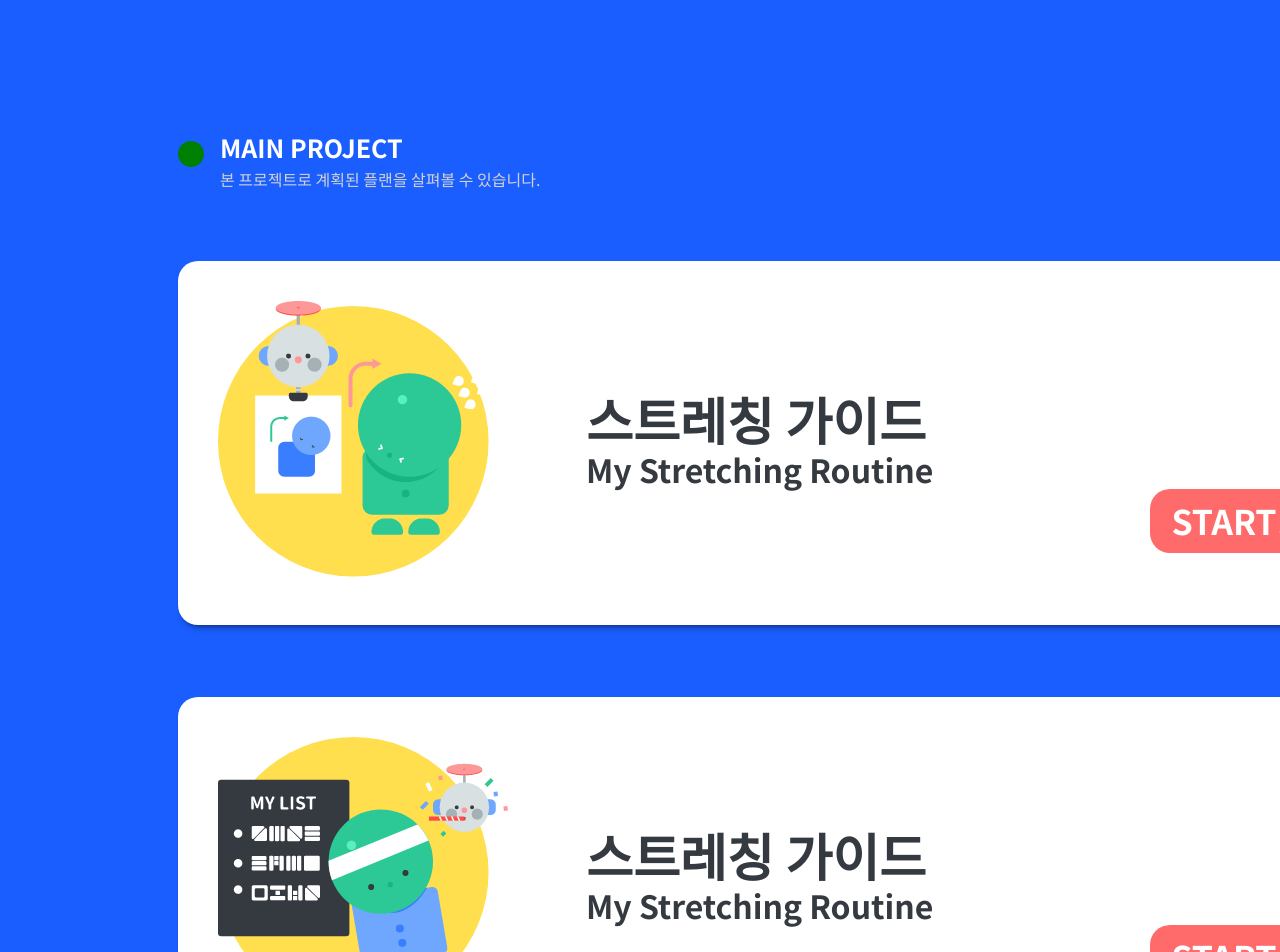
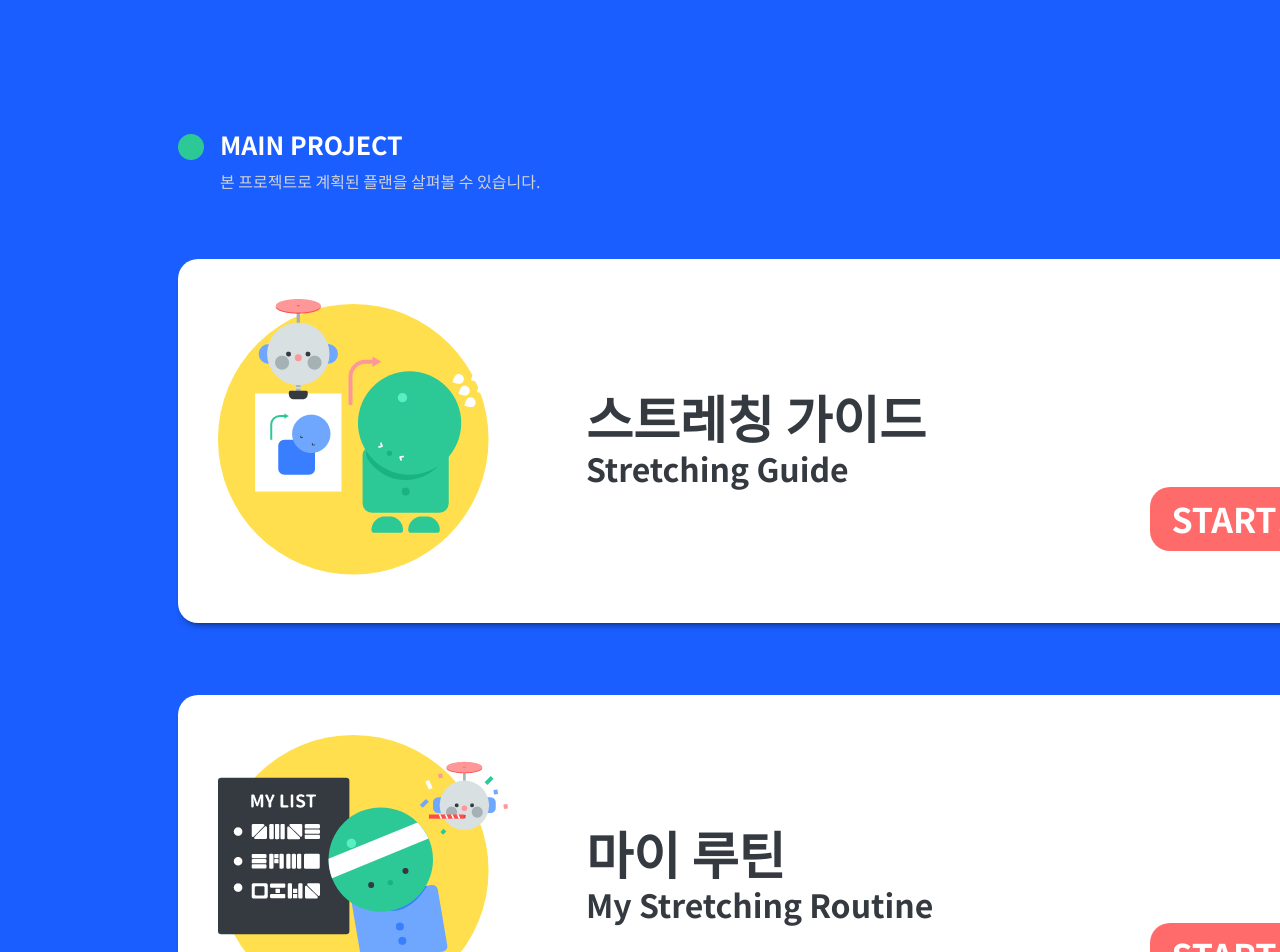
Before and after one commit to turtle-engineers/BTP_ui, a Vue app: page / in a window 1280 px wide. Shown: the part 1640-2592 px from the top of the page. Built offline with nearby package versions, Linux system fonts and the light colour scheme.

Commit message:
메인프로젝트 메뉴 레이아웃/아이콘 수정

```diff
--- a/src/assets/scss/components/home.scss
+++ b/src/assets/scss/components/home.scss
@@ -25,35 +25,37 @@ body{
 
 
 // 메인 프로젝트
-
-.title{
-  padding-left: 178px;
-  padding-bottom: 70px;
+.title {
+  display: flex;
+  flex-wrap: wrap;
+  margin-left: 178px;
+  margin-bottom: 70px;
+  vertical-align: middle;
+  width: 368px;
 }
-.circle{
+.circle {
   display: inline-block;
-  border-radius: 50%;
-  background-color: green;
-  width: 26px;
-  height: 26px;
   margin-right:16px;
   vertical-align: middle;
 }
-.title h1{
+.title h1 {
   display: inline-block;
-  margin: 0 0 0 0 ;
   color: white;
   font-weight: bold;
   font-size: 25px;
+  line-height: 100%;
+  margin-bottom: 16px;
 }
-.title p{
+
+.title p {
   margin: 0 0;
+  line-height: 100%;
   color:#D2D2D2;
   padding-left:42px;
   font-size: 16px;
 }
 
-.project-menu{
+.project-menu {
   display: flex;
   flex-direction: column;
   width: 80%;
@@ -61,7 +63,7 @@ body{
   margin-bottom: 164px;
 }
 
-.project-item{
+.project-item {
   position: relative;
   background-color: white;
   height: 284px+40px+40px;
@@ -71,39 +73,36 @@ body{
   margin-bottom: 72px;
   padding: 40px 52px 40px 40px;
 }
-.project-icon{
+.project-icon {
   display: inline-block;
 }
-.project-desc{
+.project-desc {
   display: inline-block;
   position: absolute;
   top:128px;
   left:284px+84px+40px;
 }
 
-.project-item h1{
+.project-item h1 {
   font-size: 51px;
   font-weight: bold;
   margin: 0 0;
   color: $btpblack;
 }
 
-.project-item h2{
+.project-item h2 {
   margin: 0 0;
   font-weight: bold;
   color: $btpblack;
 }
 
-.project-item .circle{
+.showbtn {
   //테스트 및 배치+임시용 V 버튼
   position: absolute;
   right: 52px;
-  width: 45px;
-  height: 45px;
-  background-color: lightgray;
 }
 
-.start{
+.start {
   display: inline-block;
   position: absolute;
   top: 228px;
--- a/src/views/Home.vue
+++ b/src/views/Home.vue
@@ -59,7 +59,8 @@
 
     <!-- 메인 프로젝트 -->
     <div class="title">
-        <div class="circle"></div><h1>MAIN PROJECT</h1>
+        <div class="circle"><img src="../assets/icon/circle-green.png"></div>
+        <h1>MAIN PROJECT</h1>
         <p>본 프로젝트로 계획된 플랜을 살펴볼 수 있습니다.</p>
     </div>
 
@@ -69,27 +70,27 @@
         <img class="project-icon" src="../assets/images/stretching.png">
         <div class="project-desc">
           <h1>스트레칭 가이드</h1>
-          <h2>My Stretching Routine</h2>
+          <h2>Stretching Guide</h2>
         </div>
-        <div class="circle"></div>
+        <img class="showbtn" src="../assets/icon/circle-down-btn.png">
         <a href="#"><div class="start">START! ▶</div></a>
       </div>
       <div class="project-item">
         <img class="project-icon" src="../assets/images/myroutine.png">
         <div class="project-desc">
-          <h1>스트레칭 가이드</h1>
+          <h1>마이 루틴</h1>
           <h2>My Stretching Routine</h2>
         </div>
-        <div class="circle"></div>
+        <img class="showbtn" src="../assets/icon/circle-down-btn.png">
         <a href="#"><div class="start">START! ▶</div></a>
       </div>
       <div class="project-item">
         <img class="project-icon" src="../assets/images/random_challenge.png">
         <div class="project-desc">
-          <h1>스트레칭 가이드</h1>
-          <h2>My Stretching Routine</h2>
+          <h1>랜덤 챌린지</h1>
+          <h2>Random Challeng</h2>
         </div>
-        <div class="circle"></div>
+        <img class="showbtn" src="../assets/icon/circle-down-btn.png">
         <a href="#"><div class="start">START! ▶</div></a>
       </div>
     </div>
```
